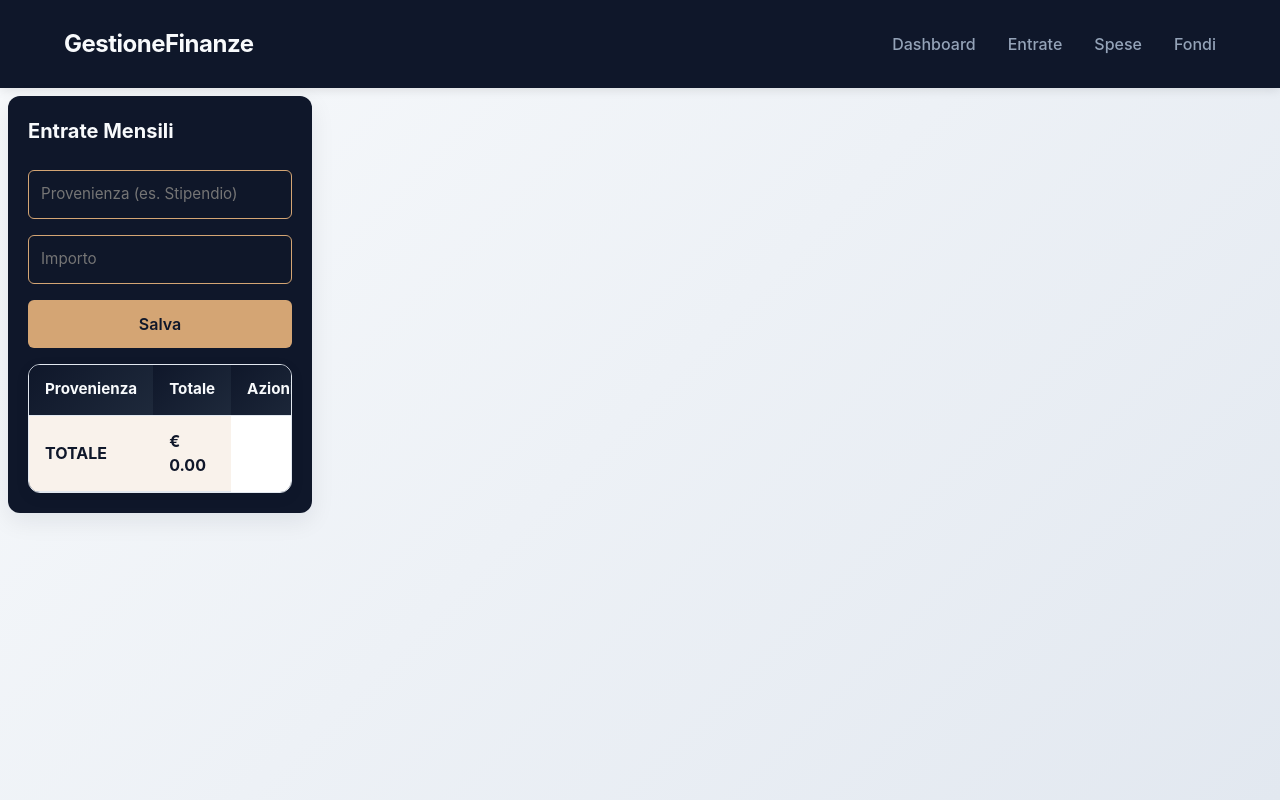
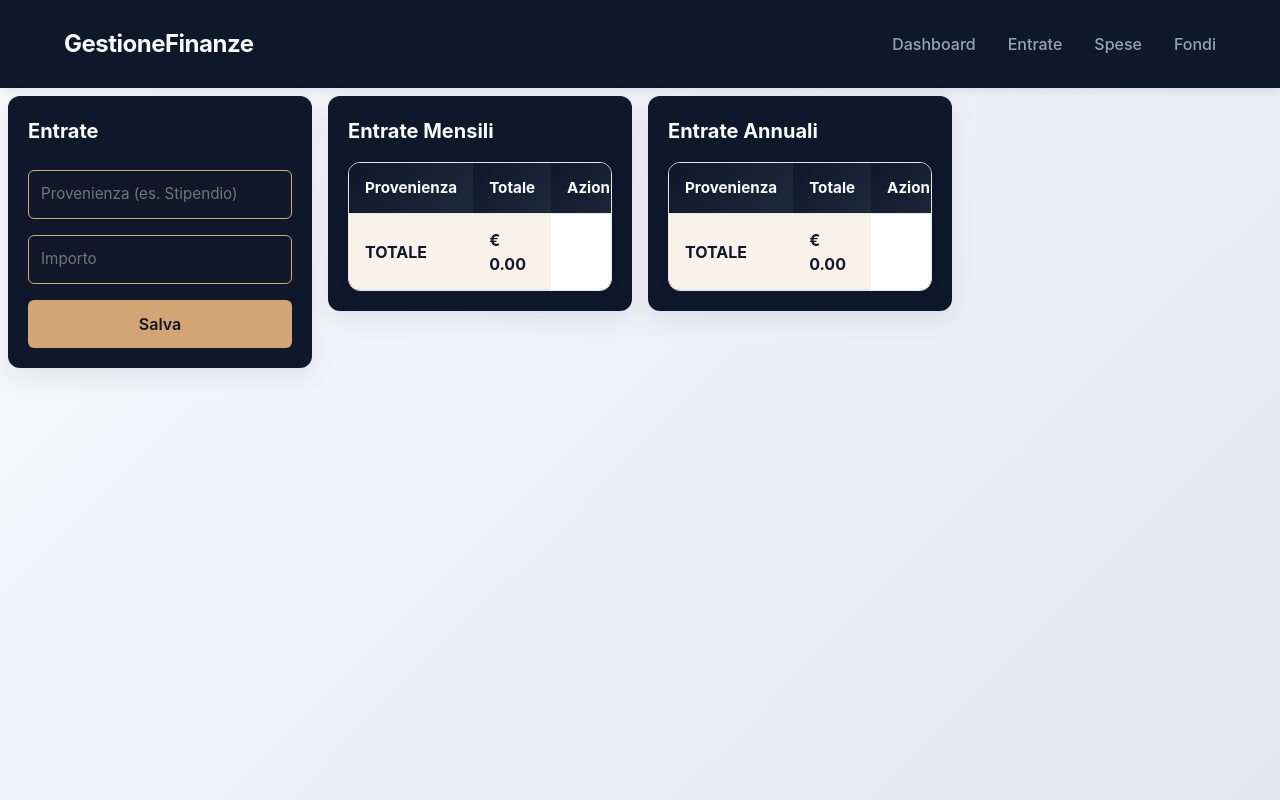
Before and after one commit to LeonardoFerraud/T-Web-Ferruad-Russo-NUOVO, a React (Vite) app in the folder frontend/: page / in a window 1280 px wide. Built offline with nearby package versions, Linux system fonts and the light colour scheme.

Commit message:
modifiche pagina entrate

```diff
--- a/frontend/src/pages/Entrate.tsx
+++ b/frontend/src/pages/Entrate.tsx
@@ -7,6 +7,7 @@ interface Entrata {
   id: number;
   provenienza: string;
   importo: number;
+  data: number;
 }
 
 const Entrate = () => {
@@ -18,6 +19,7 @@ const Entrate = () => {
 
   const [provenienza, setProvenienza] = useState('');
   const [importo, setImporto] = useState('');
+  const [data, setData] = useState('');
 
   // 2. Persistenza
   useEffect(() => {
@@ -25,20 +27,54 @@ const Entrate = () => {
   }, [listaEntrate]);
 
   // 3. Calcoli ottimizzati (useMemo)
-  // Vengono ricalcolati solo se listaEntrate cambia
+
+  // A. Totale generale di tutte le entrate
   const totale = useMemo(() =>
     listaEntrate.reduce((acc, curr) => acc + curr.importo, 0),
   [listaEntrate]);
 
-  const listaAggregata = useMemo(() => {
-    const raggruppamento = listaEntrate.reduce((acc: Record<string, number>, item) => {
+  // B. Lista aggregata FILTRATA PER L'ANNO CORRENTE
+  const listaAggregataAnno = useMemo(() => {
+    const annoCorrente = new Date().getFullYear();
+
+    // 1. Filtriamo prima la lista per anno
+    const entrateFiltrate = listaEntrate.filter(item => {
+      return new Date(item.data).getFullYear() === annoCorrente;
+    });
+
+    // 2. Applichiamo il tuo raggruppamento esistente
+    const raggruppamento = entrateFiltrate.reduce((acc: Record<string, number>, item) => {
       acc[item.provenienza] = (acc[item.provenienza] || 0) + item.importo;
       return acc;
     }, {});
 
     return Object.entries(raggruppamento).map(([prov, tot]) => ({
       provenienza: prov,
-      totale: tot
+      totale: tot,
+    }));
+  }, [listaEntrate]);
+
+  // C. Lista aggregata FILTRATA PER IL MESE CORRENTE (dello stesso anno)
+  const listaAggregataMeseCorrente = useMemo(() => {
+    const oggi = new Date();
+    const annoCorrente = oggi.getFullYear();
+    const meseCorrente = oggi.getMonth(); // 0 = Gennaio, 7 = Agosto (nel 2026)
+
+    // 1. Filtriamo prima la lista per anno e mese
+    const entrateFiltrate = listaEntrate.filter(item => {
+      const d = new Date(item.data);
+      return d.getFullYear() === annoCorrente && d.getMonth() === meseCorrente;
+    });
+
+    // 2. Applichiamo il tuo raggruppamento esistente
+    const raggruppamento = entrateFiltrate.reduce((acc: Record<string, number>, item) => {
+      acc[item.provenienza] = (acc[item.provenienza] || 0) + item.importo;
+      return acc;
+    }, {});
+
+    return Object.entries(raggruppamento).map(([prov, tot]) => ({
+      provenienza: prov,
+      totale: tot,
     }));
   }, [listaEntrate]);
 
@@ -49,12 +85,14 @@ const Entrate = () => {
     const nuovaEntrata: Entrata = {
       id: Date.now(),
       provenienza,
-      importo: Number(importo)
+      importo: Number(importo),
+      data: Date.now(),
     };
 
     setListaEntrate([...listaEntrate, nuovaEntrata]);
     setProvenienza('');
     setImporto('');
+    setData('');
   };
 
   const rimuoviProvenienza = (provenienzaDaRimuovere: string) => {
@@ -64,7 +102,7 @@ const Entrate = () => {
   // 5. Render
   return (
     <>
-      <Card title="Entrate Mensili">
+      <Card title="Entrate">
         <input
           placeholder="Provenienza (es. Stipendio)"
           value={provenienza}
@@ -77,7 +115,10 @@ const Entrate = () => {
           onChange={(e) => setImporto(e.target.value)}
         />
         <button onClick={aggiungiEntrata}>Salva</button>
+      </Card>
 
+      {/* Altre Card... */}
+      <Card title="Entrate Mensili">
         <div className="table-container">
           <table>
             <thead>
@@ -88,7 +129,7 @@ const Entrate = () => {
               </tr>
             </thead>
             <tbody>
-              {listaAggregata.map((item) => (
+              {listaAggregataMeseCorrente.map((item) => (
                 <tr key={item.provenienza}>
                   <td>{item.provenienza}</td>
                   <td>€ {item.totale.toFixed(2)}</td>
@@ -109,6 +150,36 @@ const Entrate = () => {
       </Card>
 
       {/* Altre Card... */}
+      <Card title="Entrate Annuali">
+        <div className="table-container">
+          <table>
+            <thead>
+              <tr>
+                <th>Provenienza</th>
+                <th>Totale</th>
+                <th>Azioni</th>
+              </tr>
+            </thead>
+            <tbody>
+              {listaAggregataAnno.map((item) => (
+                <tr key={item.provenienza}>
+                  <td>{item.provenienza}</td>
+                  <td>€ {item.totale.toFixed(2)}</td>
+                  <td>
+                    <button onClick={() => rimuoviProvenienza(item.provenienza)}>Rimuovi</button>
+                  </td>
+                </tr>
+              ))}
+            </tbody>
+            <tfoot>
+              <tr>
+                <td><strong>TOTALE</strong></td>
+                <td><strong>€ {totale.toFixed(2)}</strong></td>
+              </tr>
+            </tfoot>
+          </table>
+        </div>
+      </Card>
     </>
   );
 };
```
